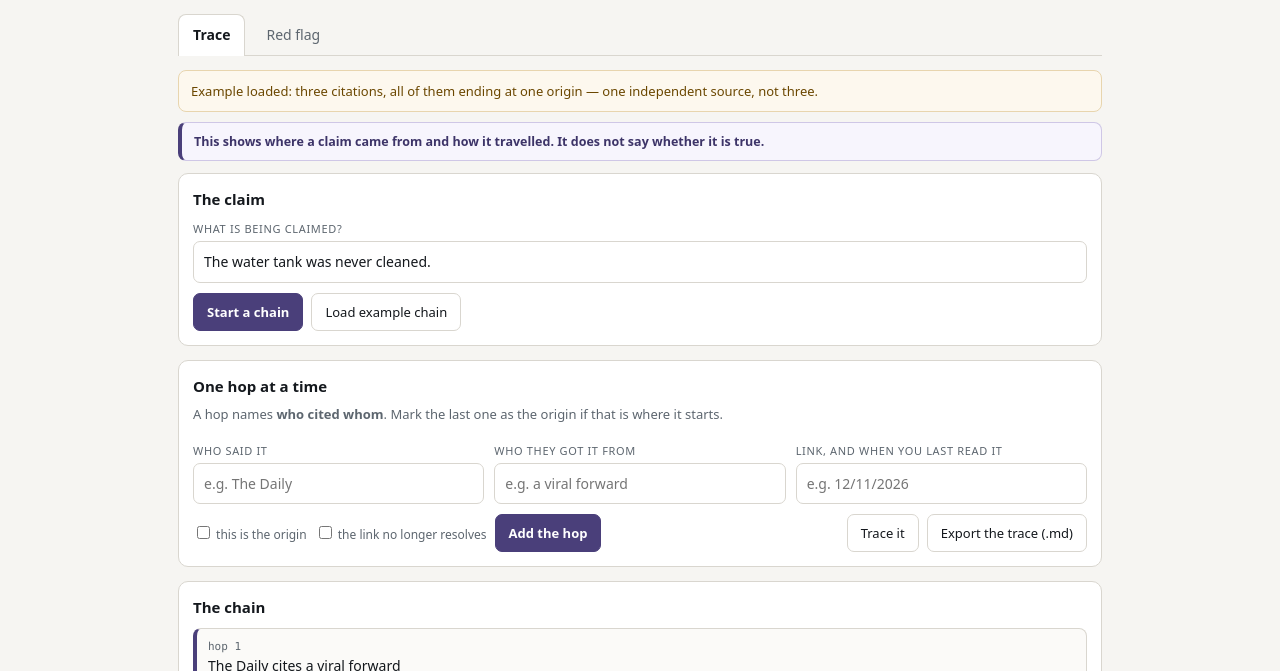
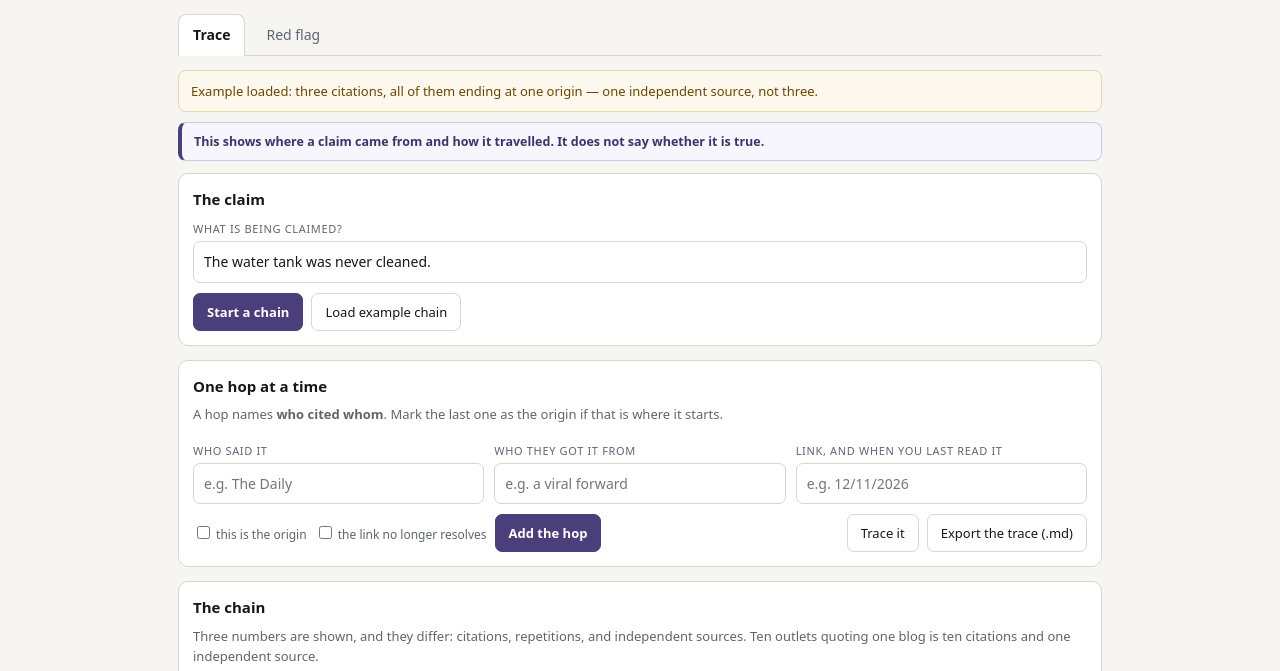
Before and after one commit to drsamonline/app-claim, a website: page docs/play/index.html in a window 1280 px wide. Both pictures are taken after a click on the button "Load example chain". Shown: the part 61-732 px from the top of the page. Drawn offline with Linux system fonts and the light colour scheme.

Commit message:
docs: explain the three counts on the page, where they are shown
The gap between citations and independent sources is the whole point of the app, so it belongs next
to the numbers. This is also the push that triggers the build: a workflow added in the
branch-creating push does not fire for that push.

```diff
--- a/docs/play/index.html
+++ b/docs/play/index.html
@@ -120,6 +120,8 @@
 
     <section class="card" id="traceCard" hidden>
       <h2>The chain</h2>
+    <p class="claim">Three numbers are shown, and they differ: citations, repetitions, and independent sources. Ten outlets quoting one
+      blog is ten citations and one independent source.</p>
       <ol class="chain" id="chainList"></ol>
       <div class="counts" id="counts"></div>
       <div class="hint" id="traceNote" style="margin-top:10px"></div>
```
